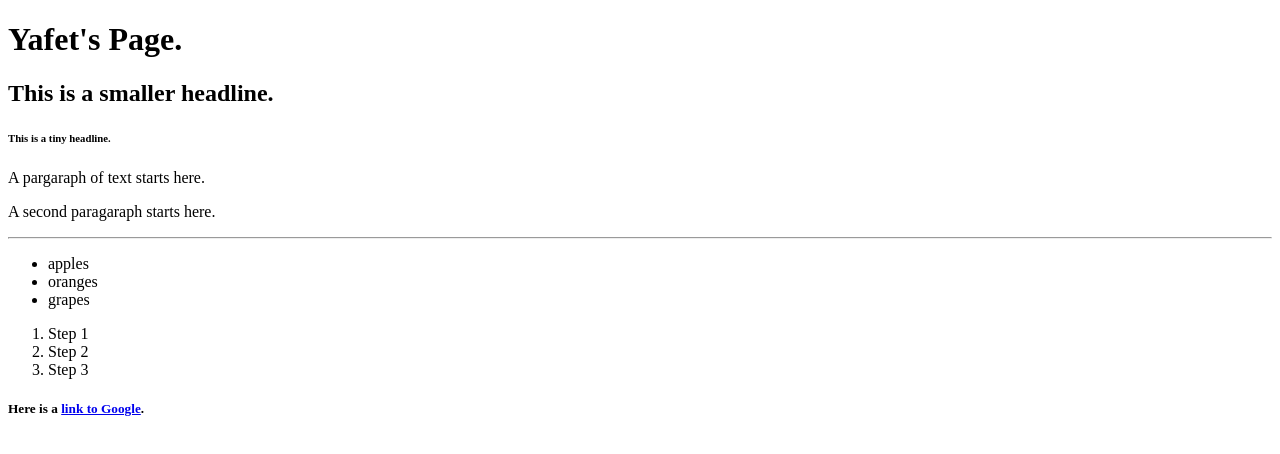
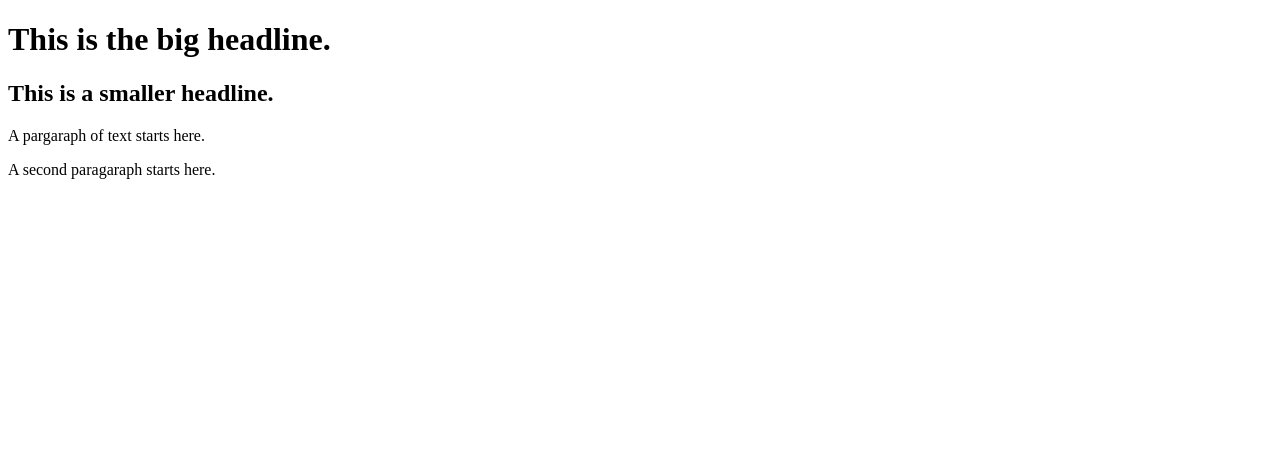
Before and after one commit to YafetEth/Web_Design31, a plain HTML site: page index.html in a window 1280 px wide. Drawn offline with Linux system fonts and the light colour scheme.

Commit message:
index.html

```diff
--- a/index.html
+++ b/index.html
@@ -8,27 +8,13 @@
     </head>
     <body>
 
-        <h1>Yafet's Page.</h1>
+        <h1>This is the big headline.</h1>
         <h2>This is a smaller headline.</h2>
-        <h6>This is a tiny headline.</h6>
         <p>A pargaraph of text starts here.</p>
         <p>A second paragaraph starts here.</p>
-        <hr>
 
-        <ul>
-            <li>apples</li>
-            <li>oranges</li>
-            <li>grapes</li>
-        </ul>
-            <ol>
 
-            <li>Step 1</li>
-            <li>Step 2</li>
-            <li>Step 3</li>
 
-        </ol>
-
-            <h5>Here is a <a href="https://google.com">link to Google</a>.</h5>
 
     </body>
 
```
